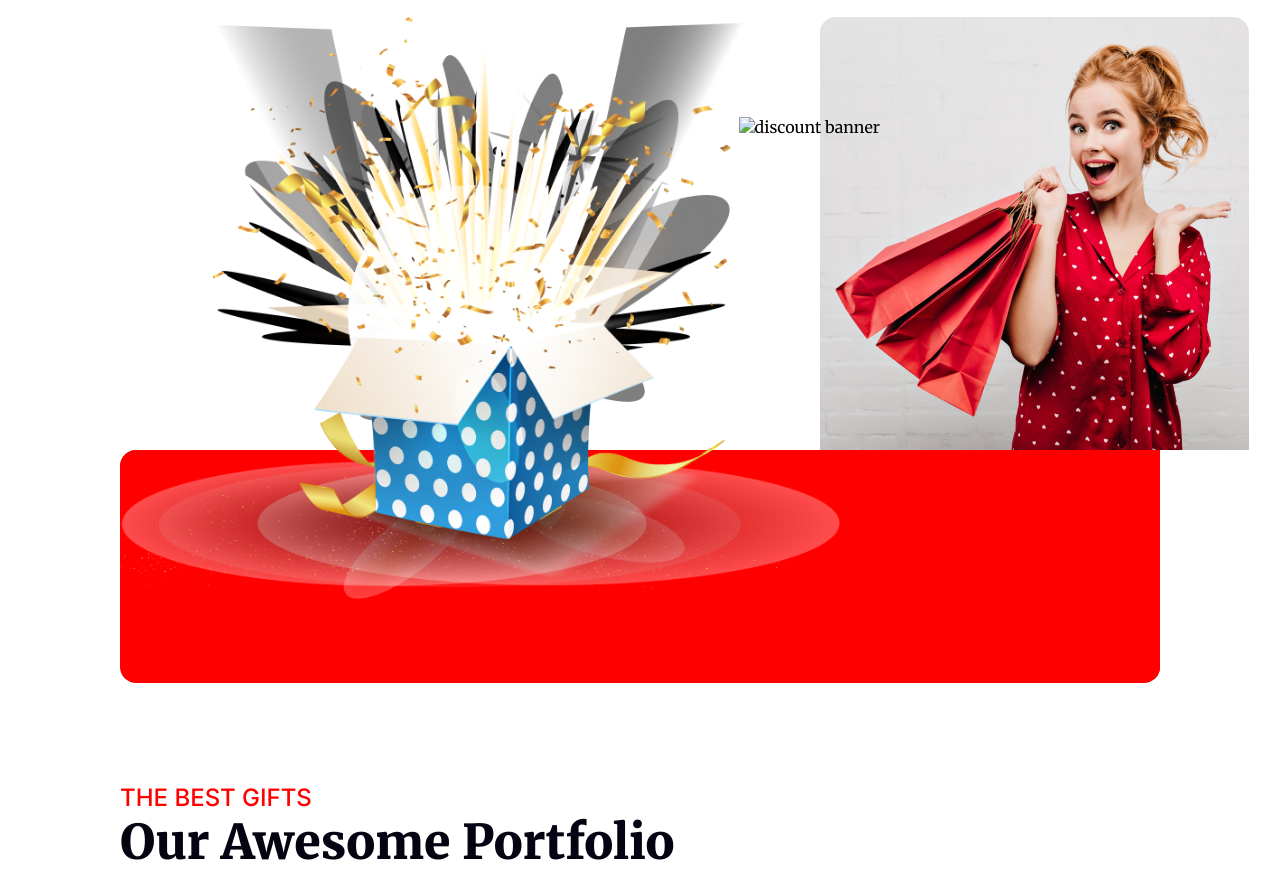
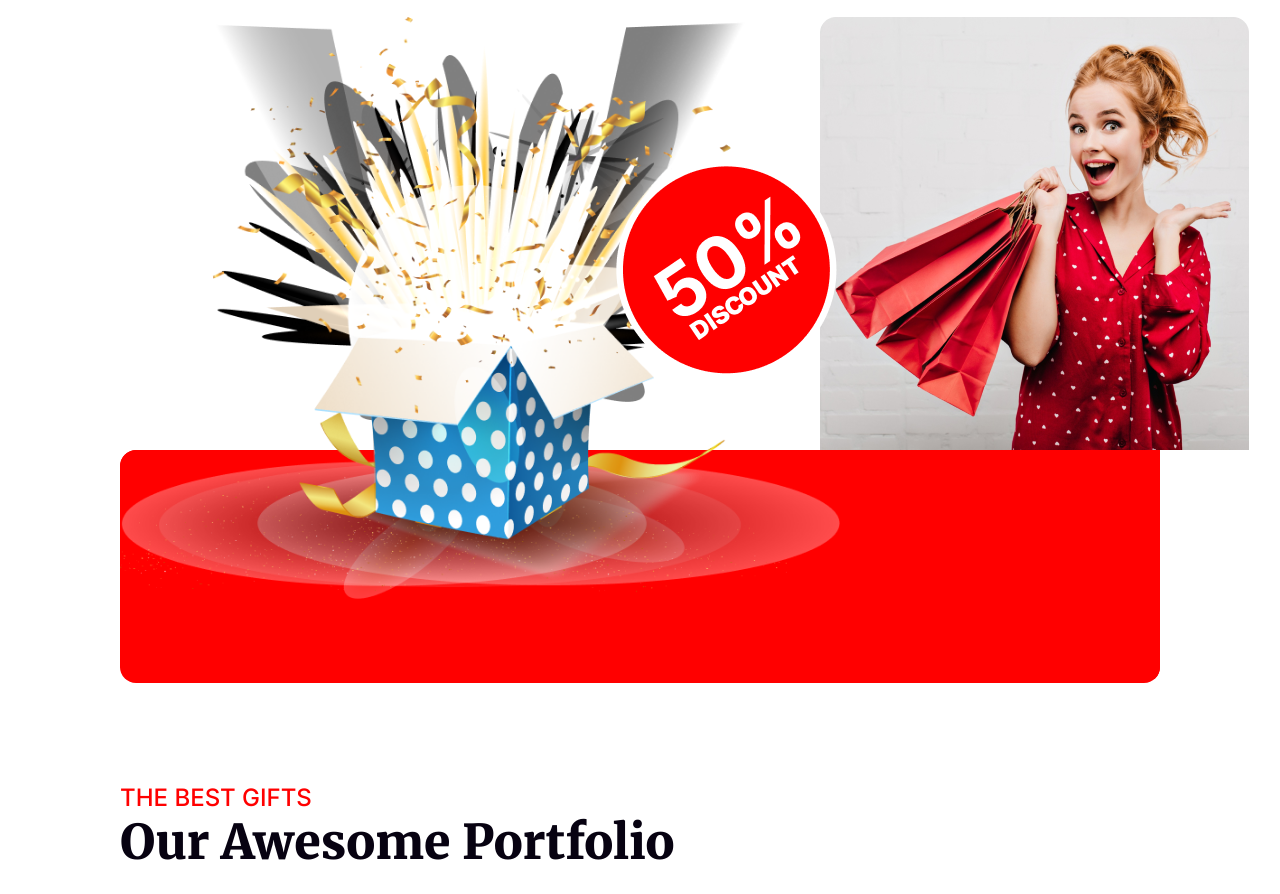
Before and after one commit to Tamim239/B9A1-New-Year-New-Mission, a plain HTML site: page index.html in a window 1280 px wide. Shown: the part 3437-4331 px from the top of the page. Drawn offline with Linux system fonts and the light colour scheme; the site is published under a folder, as on GitHub Pages, so addresses that start at the root find nothing.

Commit message:
fixed issue again

```diff
--- a/index.html
+++ b/index.html
@@ -78,7 +78,7 @@
             <div class="holiday-images-container">
                 <div class="images-up">
                     <img class="Box" src="resources/Group 75.png" alt="Box image" width="720px">
-                <img class="discount-banner" src="/resources/Group 44.png" alt="discount banner">
+                <img class="discount-banner" src="resources/Group 44.png" alt="discount banner">
                 <img class="girl" src="resources/Rectangle 1.png" alt="girl" width ="440px"
                 height="433px">
                 </div>
```
